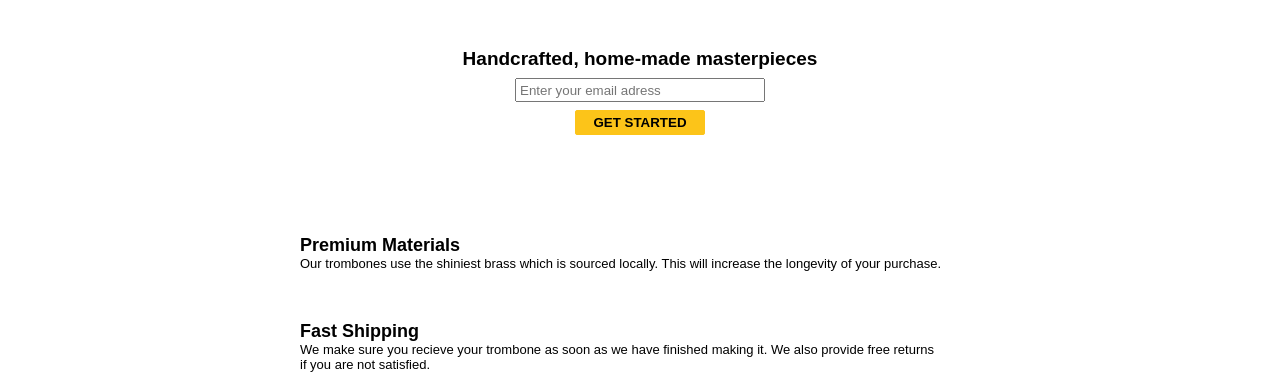
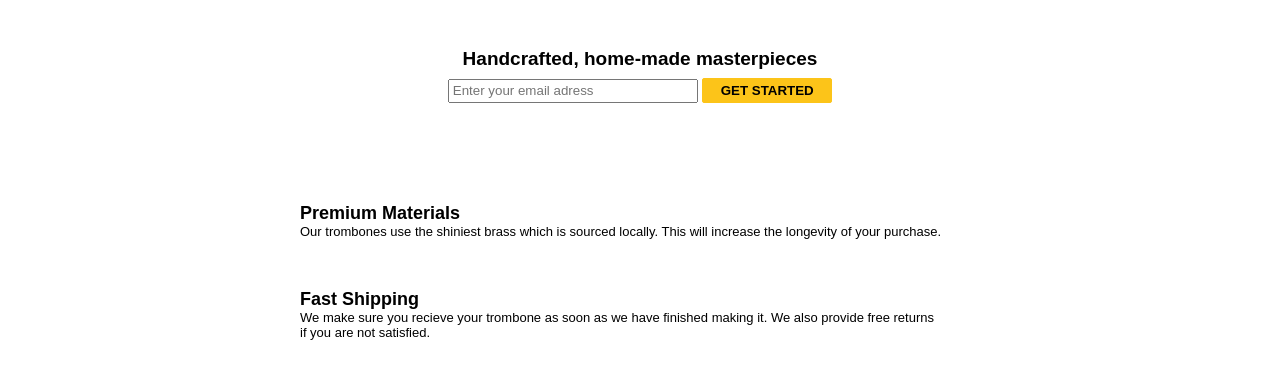
Before and after one commit to AsilbekYoldashaliyev/js-practice, a plain HTML site: page index.html in a window 1280 px wide. Shown: the part 39-426 px from the top of the page. Drawn offline with Linux system fonts and the light colour scheme.

Commit message:
!!!!!!!
!!!!!!

```diff
--- a/index.html
+++ b/index.html
@@ -170,8 +170,16 @@ Note: Be sure to add <link rel="stylesheet" href="styles.css"> in your HTML to l
 
     <div class="section-2">
       <h2 class="h23">Handcrafted, home-made masterpieces</h2>
-      <input class="tugma" type="email" placeholder="Enter your email adress" />
-      <button class="button" type="submit">GET STARTED</button>
+      <form id="form" action="https://www.freecodecamp.com/email-submit">
+        <input
+          id="email"
+          class="tugma"
+          type="email"
+          name="email"
+          placeholder="Enter your email adress"
+        />
+        <button class="button" id="submit" type="submit">GET STARTED</button>
+      </form>
     </div>
     <section class="section-3" id="features">
       <h3 class="h3">Premium Materials</h3>
```
Also changed, not shown: style.css (line endings or trailing spaces).
